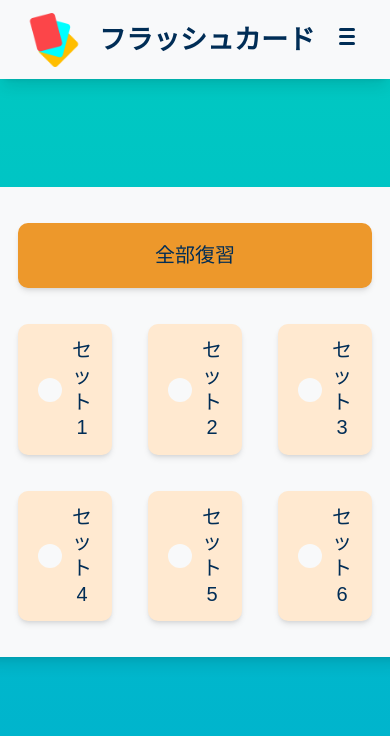
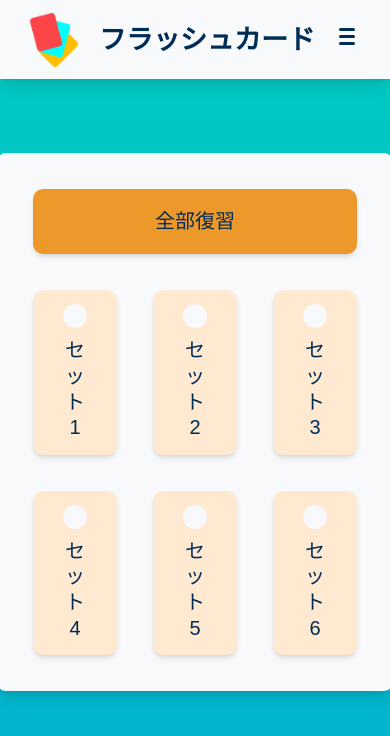
Before and after one commit to kebin20/english-flashcards-app, a React (Vite) app: page /menu in a window 390 px wide. Shown: the top 736 px of the page. Built offline with nearby package versions, Linux system fonts and the light colour scheme; a web font is replaced by a local one.

Commit message:
style: made mobile layout for menu page

```diff
--- a/src/UI/Buttons/DeckButton.tsx
+++ b/src/UI/Buttons/DeckButton.tsx
@@ -22,6 +22,12 @@
   &:active {
     color: var(--clr-dark-hover);
   }
+
+  @media only screen and (max-width: 600px) {
+    display: flex;
+    flex-direction: column;
+    padding: 0.7em 1.5em;
+  }
 `;
 
 const Circle = styled.span`
```
